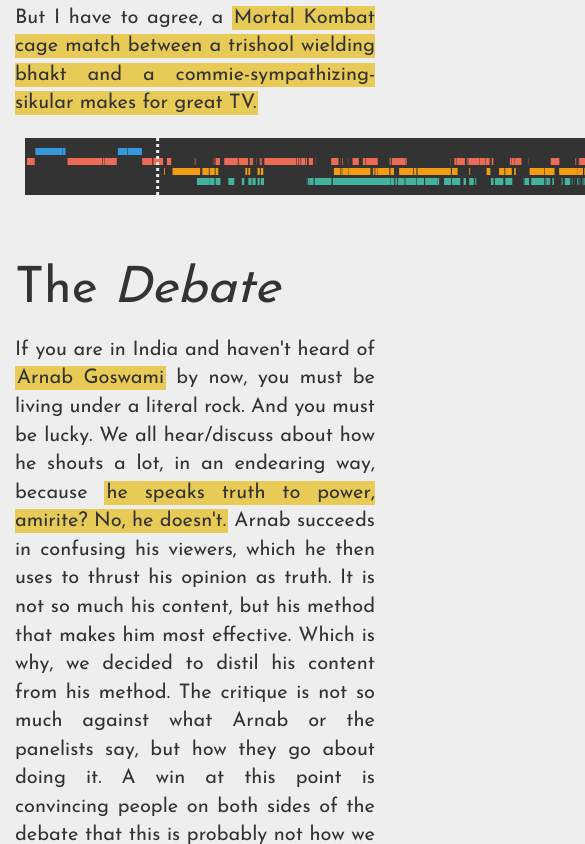
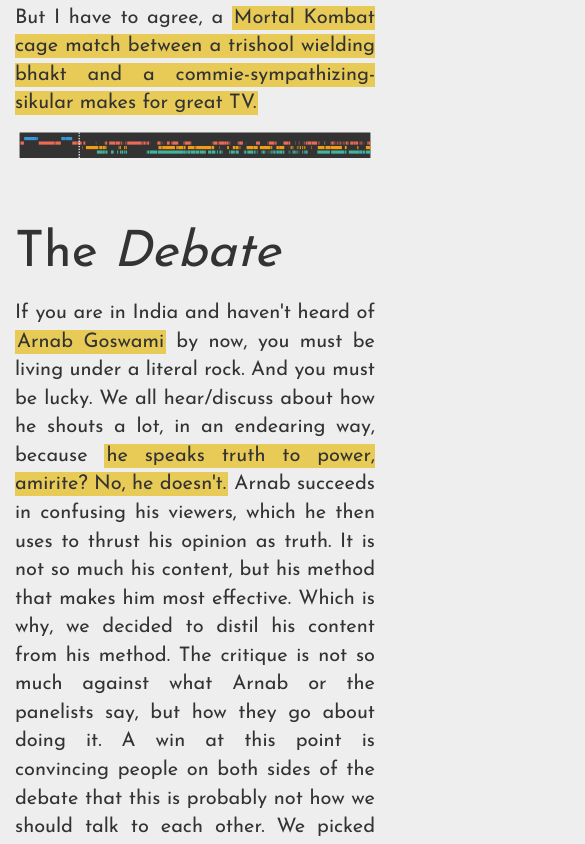
Before and after one commit to nuwandavek/shoutitout, a website: page index.html in a window 390 px wide. Shown: the part 1469-2313 px from the top of the page, 585 px wide, since content can reach past the window. Drawn offline with nearby package versions, Linux system fonts and the light colour scheme.

Commit message:
[UI] Making svg's responsive + Adding meta tag for viewport

```diff
--- a/index.html
+++ b/index.html
@@ -1,6 +1,7 @@
 <!DOCTYPE html>
 <html>
 <head>
+    <meta name="viewport" content="width=device-width, initial-scale=1.0, maximum-scale=1.0">
 	<!-- Global site tag (gtag.js) - Google Analytics -->
 <script async src="https://www.googletagmanager.com/gtag/js?id=UA-59236300-5"></script>
 <script>
@@ -95,7 +96,7 @@
 			</div>
 			<div class="col-md-12">
 				<div id="venn" class="col-md-6" style="text-align: center;"></div>
-				<div class="col-md-6"><p class="content">
+				<div class="col-md-6" style="margin-top: 20px;"><p class="content">
 
 					<span class="hlight">More than one person speaks</span> at a time, for a whopping <span class="hlight">59.4% of the debate</span>. and all three parties - Arnab, pro-Arnab, and anti-Arnab - <span class="hlight">speak all at once for a mindnumbing 13.39% of the debate.</span>
 					<br>
--- a/jsmain.js
+++ b/jsmain.js
@@ -1,5 +1,5 @@
 var timeline_svg = function(x,id,timeinsecs,color,intro,rect_data,num){
-    var svg = d3.select(id).append("svg").attr("width", 900).attr("height", 120);
+    var svg = d3.select(id).attr("width", 900).attr("height", 120).append("svg").attr("preserveAspectRatio", "xMidYMid meet").attr("viewBox", "0 0 900 120");
     svg.append("rect").attr("x",x(0)).attr("width",x(timeinsecs)-x(0)).attr("y",10).attr("height",100).attr("fill","#333333");
     svg.selectAll(".rectcol").data(rect_data).enter().append("rect")
         .attr("x",function(d,i){
@@ -46,8 +46,6 @@
 }
 
 var populateHotWords = function(word,svg,scale){
-    console.log(word);
-
     var  rad = d3.scaleLinear().range([0, 150]).domain([0,25]);
     svg.selectAll(".hotBubble1").data(hotwords.Arnab[word].times).enter().append("circle")
         .attr("cx",function(d){
@@ -110,7 +108,7 @@
     var  x = d3.scaleLinear().range([10, 790]).domain([0,timeinsecs]);
 
 
-    var svg00 = d3.select("#svgdiv00").append("svg").attr("width", 800).attr("height", 30);
+    var svg00 = d3.select("#svgdiv00").attr("width", 800).attr("height", 30).append("svg").attr("preserveAspectRatio", "xMidYMid meet").attr("viewBox", "0 0 800 30");
     svg00.append("rect").attr("x",x(0)).attr("width",x(timeinsecs)-x(0)).attr("y",20).attr("height",10).attr("fill","#333333");
     svg00.append("line").attr("x1",x(interval_data.debate_start)).attr("x2",x(interval_data.debate_start)).attr("y1",10).attr("y2",110)
         .attr("stroke","#eeeeee").attr("stroke-width",3);
@@ -128,7 +126,7 @@
     timeline_svg(x,"#svgdiv3",timeinsecs,"#44B39D",interval_data.debate_start,interval_data.against,4);
 
 
-    var svg4 = d3.select("#svgdiv4").append("svg").attr("width", 800).attr("height", 67);
+    var svg4 = d3.select("#svgdiv4").attr("width", 800).attr("height", 67).append("svg").attr("preserveAspectRatio", "xMidYMid meet").attr("viewBox", "0 0 800 67");
     svg4.append("rect").attr("x",x(0)).attr("width",x(timeinsecs)-x(0)).attr("y",10).attr("height",100).attr("fill","#333333");
     svg4.selectAll(".rectcol2").data(interval_data.against).enter().append("rect")
         .attr("x",function(d,i){
@@ -169,8 +167,7 @@
     svg4.append("line").attr("x1",x(interval_data.debate_start)).attr("x2",x(interval_data.debate_start)).attr("y1",10).attr("y2",110)
         .attr("stroke","#eeeeee").attr("stroke-width",3).attr("stroke-dasharray",3);
 
-
-    var venni = d3.select("#venn").append("svg").attr("width", 350).attr("height", 350);
+    var venni = d3.select("#venn").attr("width", 350).attr("height", 350).append("svg").attr("preserveAspectRatio", "xMidYMid meet").attr("viewBox", "0 0 350 350");
     //venni.append("rect").attr("x",0).attr("y",0).attr("width",400).attr("height",350).attr("fill","#333333");
     venni.append("circle").attr("cx",145).attr("cy",145).attr("r",0)
         .attr("fill","#44B39D").attr("opacity",0.7).attr("class","cir1").attr("stroke-width",2);
@@ -197,8 +194,7 @@
             .attr("x",175).attr("y",160).attr("text-anchor","middle").attr("opacity",0).attr("class","txt1").text(overlap[0]['all']);
 
 
-
-    var venni2 = d3.select("#venn2").append("svg").attr("width", 350).attr("height", 350);
+    var venni2 = d3.select("#venn2").attr("width", 350).attr("height", 350).append("svg").attr("preserveAspectRatio", "xMidYMid meet").attr("viewBox", "0 0 350 350");
     //venni.append("rect").attr("x",0).attr("y",0).attr("width",400).attr("height",350).attr("fill","#333333");
     venni2.append("circle").attr("cx",155).attr("cy",165).attr("r",0)
         .attr("fill","#44B39D").attr("opacity",0.7).attr("class","cir4").attr("stroke-width",2);
@@ -214,7 +210,7 @@
             .attr("x",165).attr("y",150).attr("text-anchor","middle").attr("opacity",0).attr("class","txt1").text(overlap[1]['both']);
 
 
-    var hot1 = d3.select("#hotwords1").append("svg").attr("width",800).attr("height",500);
+    var hot1 = d3.select("#hotwords1").attr("width", 800).attr("height", 500).append("svg").attr("preserveAspectRatio", "xMidYMid meet").attr("viewBox", "0 0 800 500");
     hot1.append("rect").attr("x",0).attr("y",69).attr("width",800).attr("height",2).attr("fill","#eeeeee");
     var p = d3.scaleLinear().range([0, 800]).domain([0,timeinsecs]);
 
@@ -248,7 +244,7 @@
     $($(".item")[0]).addClass("active");
     $("#out-circle-0").addClass("pulse");
 
-    var hot2 = d3.select("#carousel-time").append("svg").attr("width",800).attr("height",100);
+    var hot2 = d3.select("#carousel-time").attr("width", 800).attr("height", 100).append("svg").attr("preserveAspectRatio", "xMidYMid meet").attr("viewBox", "0 0 800 100")
     hot2.append("rect").attr("x",0).attr("y",69).attr("width",800).attr("height",2).attr("fill","#eeeeee");
     var p = d3.scaleLinear().range([0, 800]).domain([0,timeinsecs]);
 
```
